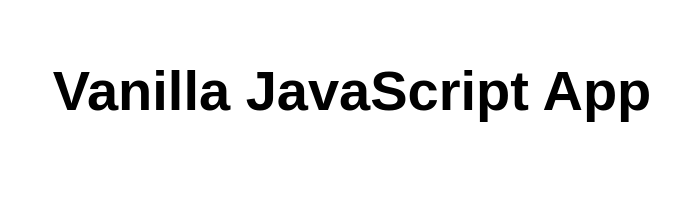
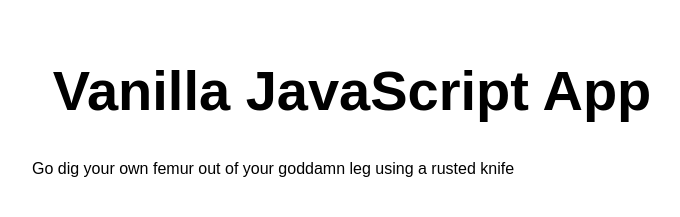
Before and after one commit to dnl0017/my-first-static-web-app, a website: page src/index.html in a window 1280 px wide. Shown: the whole page, without its empty margins (288-968 px from the left). Drawn offline with Linux system fonts and the light colour scheme.

Commit message:
changed message

```diff
--- a/src/index.html
+++ b/src/index.html
@@ -6,11 +6,13 @@
   <meta name="viewport" content="width=device-width, initial-scale=1.0">
   <link rel="stylesheet" href="styles.css">
   <title>Vanilla JavaScript App</title>
+
 </head>
 
 <body>
   <main>
     <h1>Vanilla JavaScript App</h1>
+    <p>Go dig your own femur out of your goddamn leg using a rusted knife</p>
   </main>
 </body>
 
```
